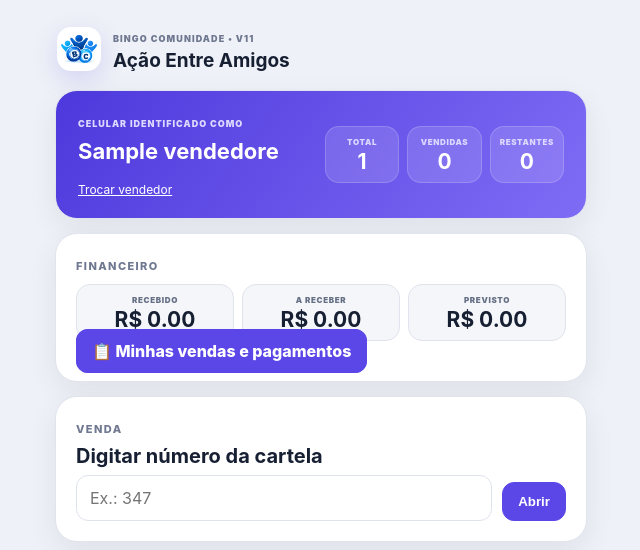
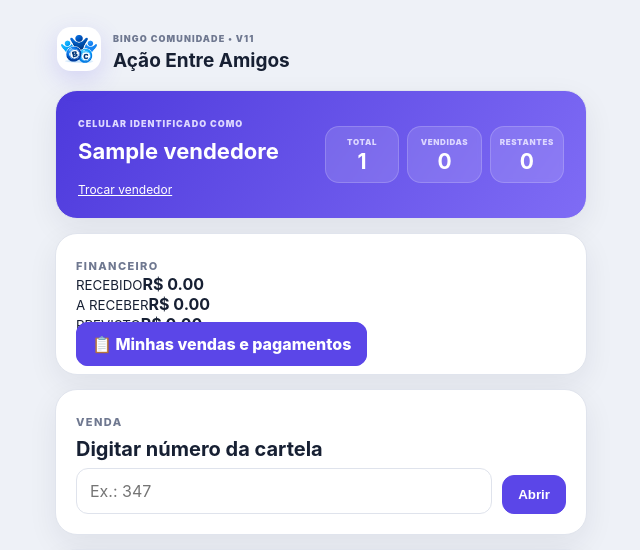
Before and after one commit to neibarbosa0692/bingo-comunidade-online, a Flask app: page /mobile in a window 1280 px wide. Shown: the top 550 px of the page, without its empty margins (319-959 px from the left). Run offline with Flask 3, Linux system fonts and the light colour scheme; the visitor is signed in with stand-in values (Sample User, id 1); data comes from the database, SQL or seed files in the repository; tables that the repository leaves empty hold one stand-in row (values such as "Sample post").

Commit message:
Corrigir estrutura do financeiro do vendedor

```diff
--- a/templates/mobile_home.html
+++ b/templates/mobile_home.html
@@ -16,7 +16,15 @@
     <div class="seller-balance-item"><small>Restantes</small><strong>{{ restantes }}</strong></div>
   </div>
 </section>
-<section class="mobile-card seller-finance-card"><span class="eyebrow">FINANCEIRO</span><div class="seller-balance seller-finance-balance"><div class="seller-balance-item"><small>Recebido</small><strong>R$ {{ "%.2f"|format(recebido) }}</strong></div><div class="seller-balance-item"><small>A receber</small><strong>R$ {{ "%.2f"|format(pendente) }}</strong></div><div class="seller-balance-item"><small>Previsto</small><strong>R$ {{ "%.2f"|format(previsto) }}</strong></div></div><a class="btn btn-primary btn-full seller-finance-button" href="{{ url_for("mobile_vendas") }}">📋 Minhas vendas e pagamentos</a></section>
+<section class="mobile-card seller-finance-card">
+<span class="eyebrow">FINANCEIRO</span>
+<div class="seller-finance-grid">
+  <div class="seller-finance-value"><small>RECEBIDO</small><strong>R$ {{ "%.2f"|format(recebido) }}</strong></div>
+  <div class="seller-finance-value"><small>A RECEBER</small><strong>R$ {{ "%.2f"|format(pendente) }}</strong></div>
+  <div class="seller-finance-value"><small>PREVISTO</small><strong>R$ {{ "%.2f"|format(previsto) }}</strong></div>
+</div>
+<a class="btn btn-primary btn-full seller-finance-button" href="{{ url_for("mobile_vendas") }}">📋 Minhas vendas e pagamentos</a>
+</section>
 <section class="mobile-card"><span class="eyebrow">VENDA</span><h3>Digitar número da cartela</h3><form action="{{ url_for('mobile_abrir_cartela') }}" method="post" class="inline-form"><input type="number" name="numero" min="1" placeholder="Ex.: 347" required><button class="btn btn-primary">Abrir</button></form></section>
 <section class="mobile-card"><span class="eyebrow">MINHAS CARTELAS</span><h3>Lote sob sua responsabilidade</h3><div class="mobile-card-list">{% for c in minhas %}<a href="{{ url_for('mobile_cartela',evento_id=evento.id,numero=c.numero) }}" class="mobile-card-item {{ c.status }}"><b>{{ '%04d'|format(c.numero) }}</b><span>{% if c.status=='vendida' %}Paga / Vendida{% elif c.status=='reservada' %}Reservada / Aguardando pagamento{% else %}Disponível{% endif %}</span>{% if c.comprador %}<small>{{ c.comprador }}</small>{% endif %}</a>{% else %}<p class="muted">Nenhuma cartela atribuída a este vendedor.</p>{% endfor %}</div></section>
 {% else %}
```
